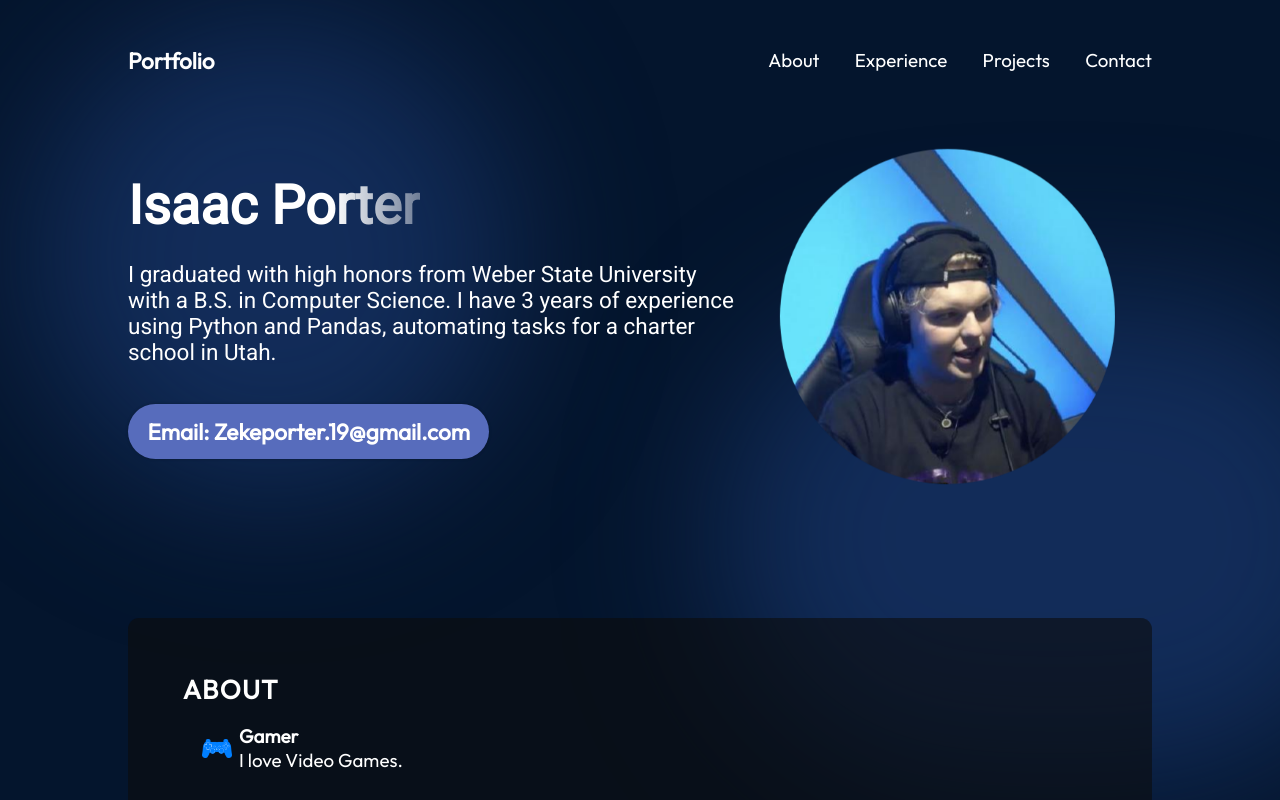
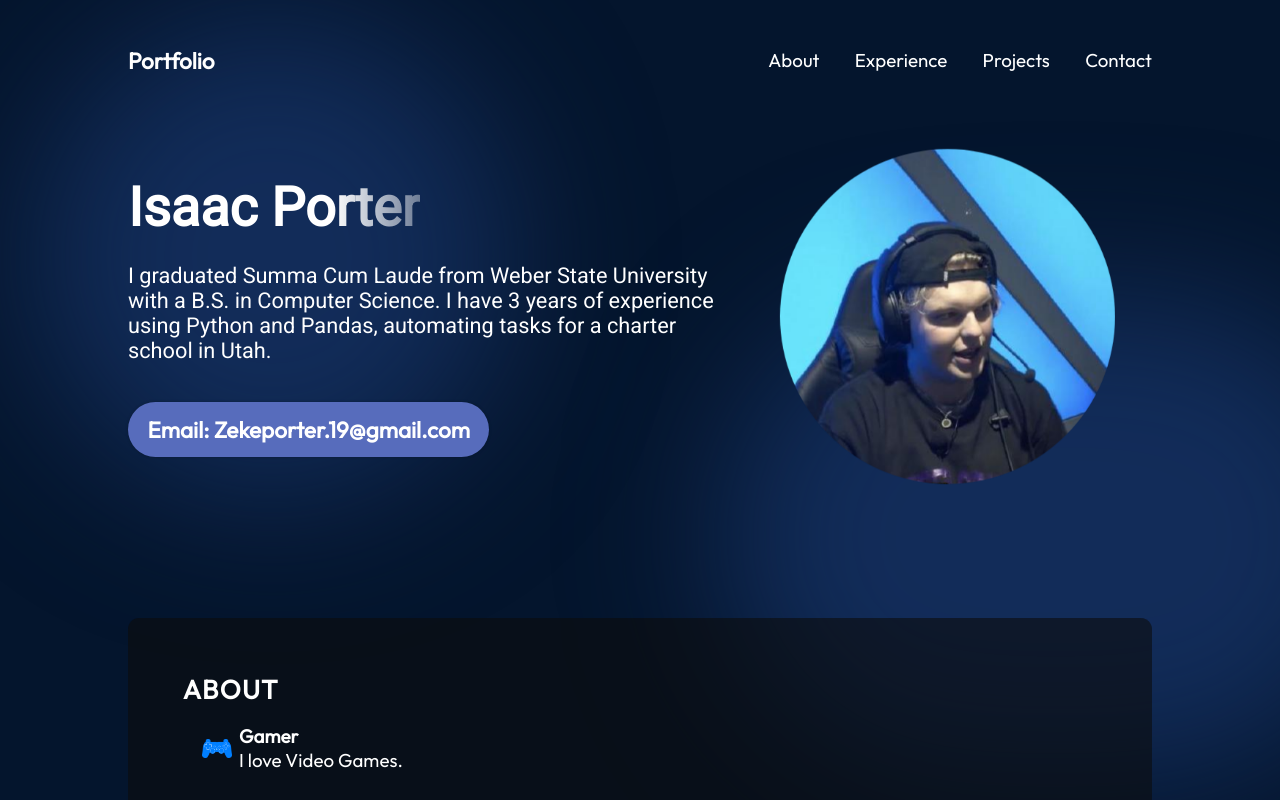
Before and after one commit to isaacporter1/Portfolio-React, a React (Vite) app: page / in a window 1280 px wide. Shown: the top 800 px of the page. Built offline with nearby package versions, Linux system fonts and the light colour scheme.

Commit message:
Summa Cum Laude Update + font size change

```diff
--- a/src/components/Hero/Hero.jsx
+++ b/src/components/Hero/Hero.jsx
@@ -9,7 +9,7 @@ export const Hero = () => {
       <div className={styles.content}>
         <h1 className={styles.title}>Isaac Porter</h1>
         <p className={styles.description}>
-          I graduated with high honors from Weber State University with a B.S. in Computer Science. I have 3 years of experience using Python and
+          I graduated Summa Cum Laude from Weber State University with a B.S. in Computer Science. I have 3 years of experience using Python and
           Pandas, automating tasks for a charter school in Utah.
         </p>
         <a href="mailto:Zekeporter.19@email.com" className={styles.contactBtn}>
--- a/src/components/Hero/Hero.module.css
+++ b/src/components/Hero/Hero.module.css
@@ -34,7 +34,7 @@
 }
 
 .description {
-  font-size: 30px;
+  font-size: 29px;
   font-family: var(--font-roboto);
   margin-bottom: 52px;
 }
```
